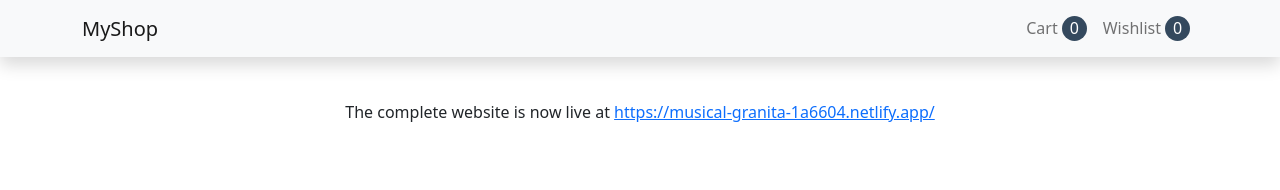
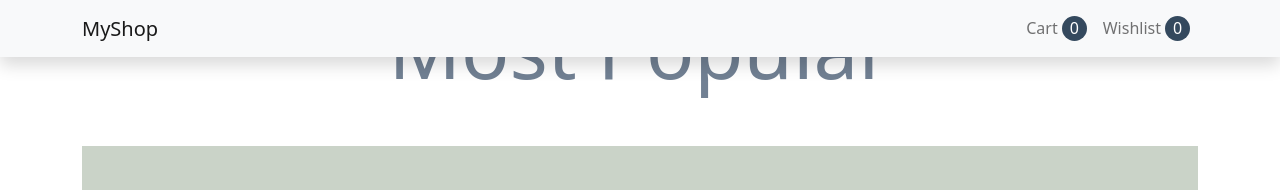
Before and after one commit to Kevin-babu/react-marvel-e-cart, a React (Create React App) app: page /#/ in a window 1280 px wide. Shown: the top 190 px of the page. Built offline with nearby package versions, Linux system fonts and the light colour scheme.

Commit message:
update for netlify

```diff
--- a/src/components/LoggedIn/Special.js
+++ b/src/components/LoggedIn/Special.js
@@ -5,9 +5,6 @@ import Carousel from "./Special-components/carousel"
 function Special(){
   return (
     <>
-    <div className="update-site">
-      The complete website is now live at  <a href="https://musical-granita-1a6604.netlify.app/">https://musical-granita-1a6604.netlify.app/</a>
-    </div>
     <div>
     <h1 className="popular">Most Popular</h1>
     </div>
```
